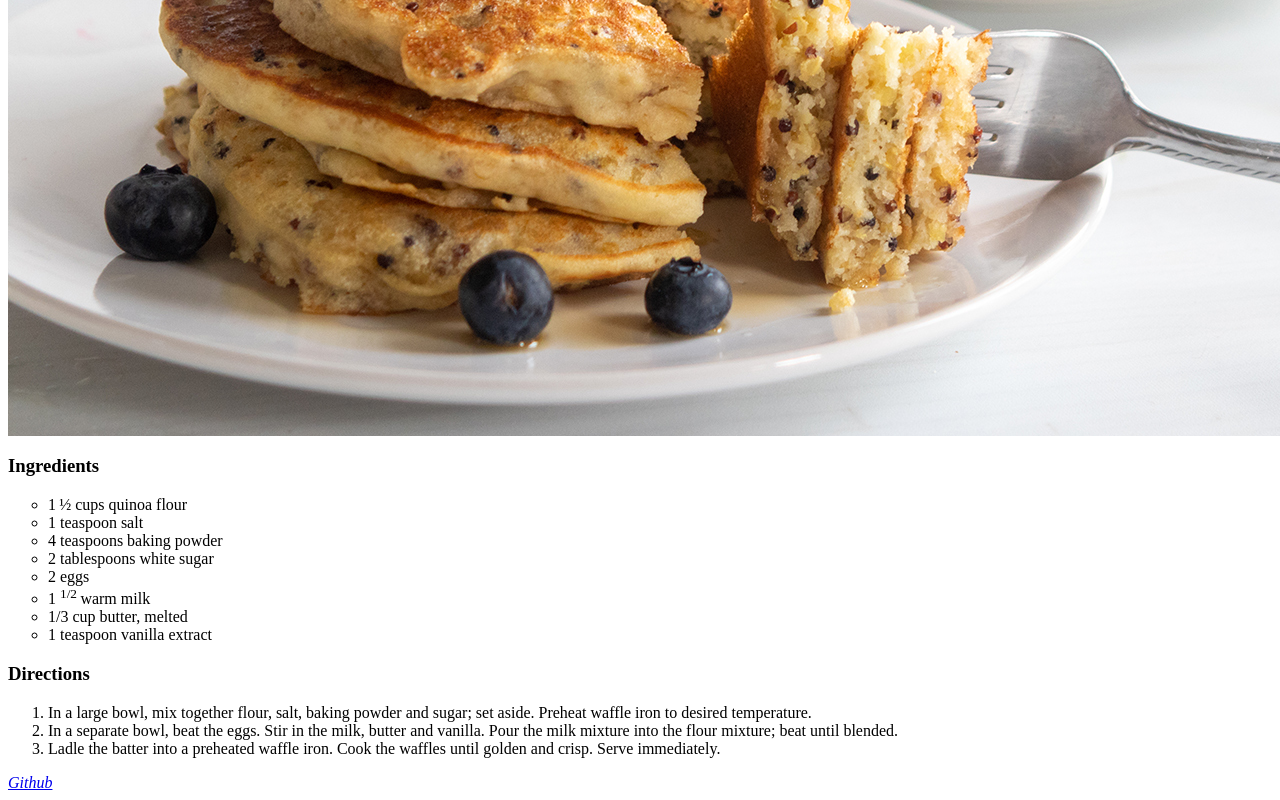
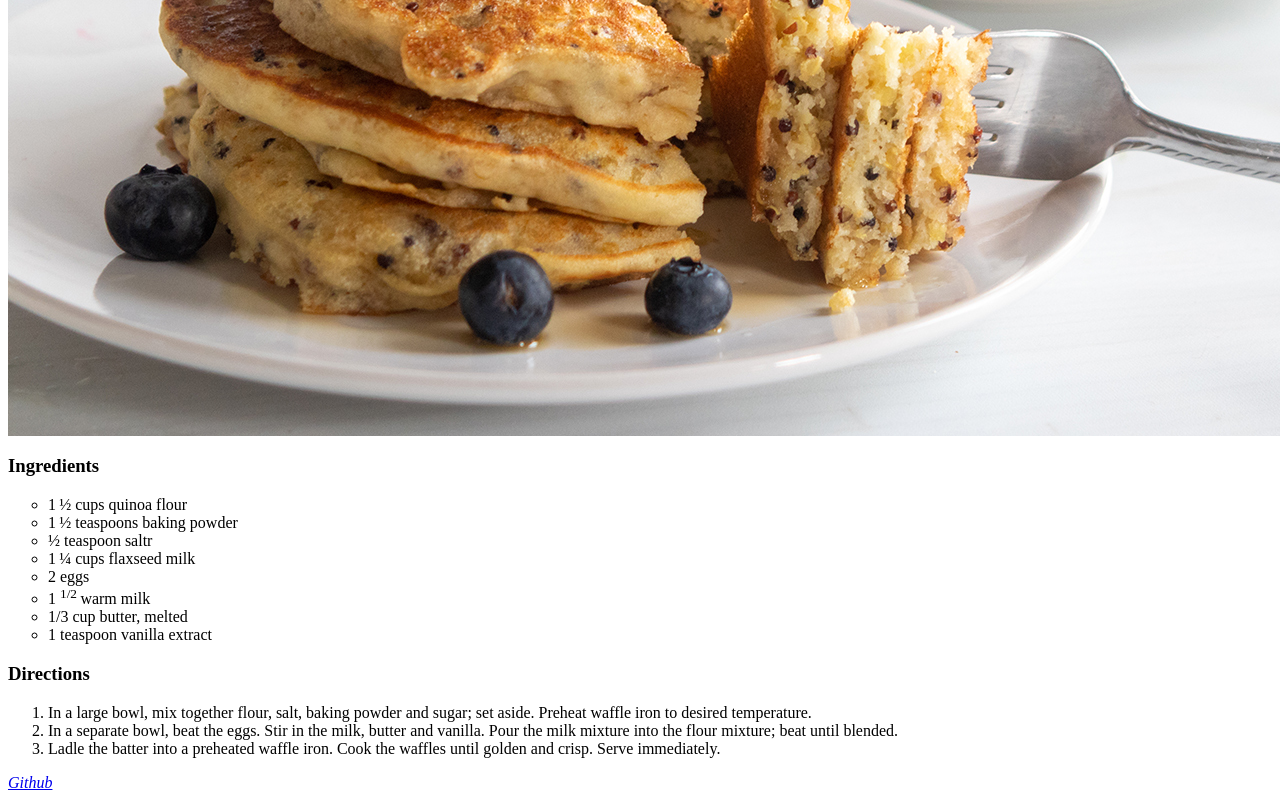
Before and after one commit to nevin-riot/odin-recipes, a plain HTML site: page recipes/quinoa-pancakes.html in a window 1280 px wide. Shown: the part 649-1449 px from the top of the page. Drawn offline with Linux system fonts and the light colour scheme.

Commit message:
Add Quinoa Pancakes Ingredients

```diff
--- a/recipes/quinoa-pancakes.html
+++ b/recipes/quinoa-pancakes.html
@@ -11,11 +11,11 @@
       <ul id="ingredient" class="ingredient" type="circle">
         <li>1 ½ cups quinoa flour
         </li>
-        <li>1 teaspoon salt
+        <li>1 ½ teaspoons baking powder
         </li>
-        <li>4 teaspoons baking powder
+        <li>½ teaspoon saltr
         </li>
-        <li>2 tablespoons white sugar
+        <li>1 ¼ cups flaxseed milk
         </li>
         <li>2 eggs
         </li>
```
